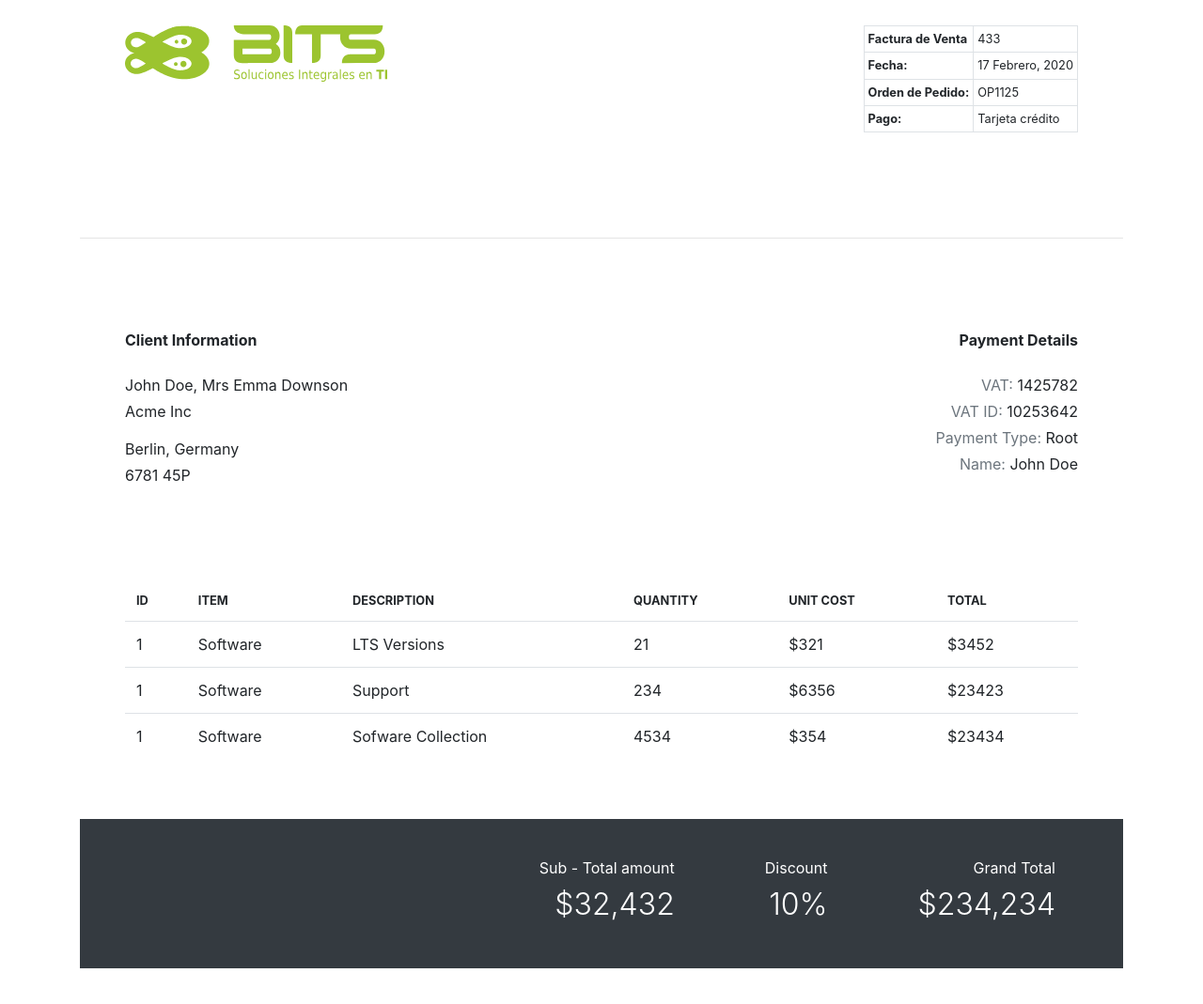
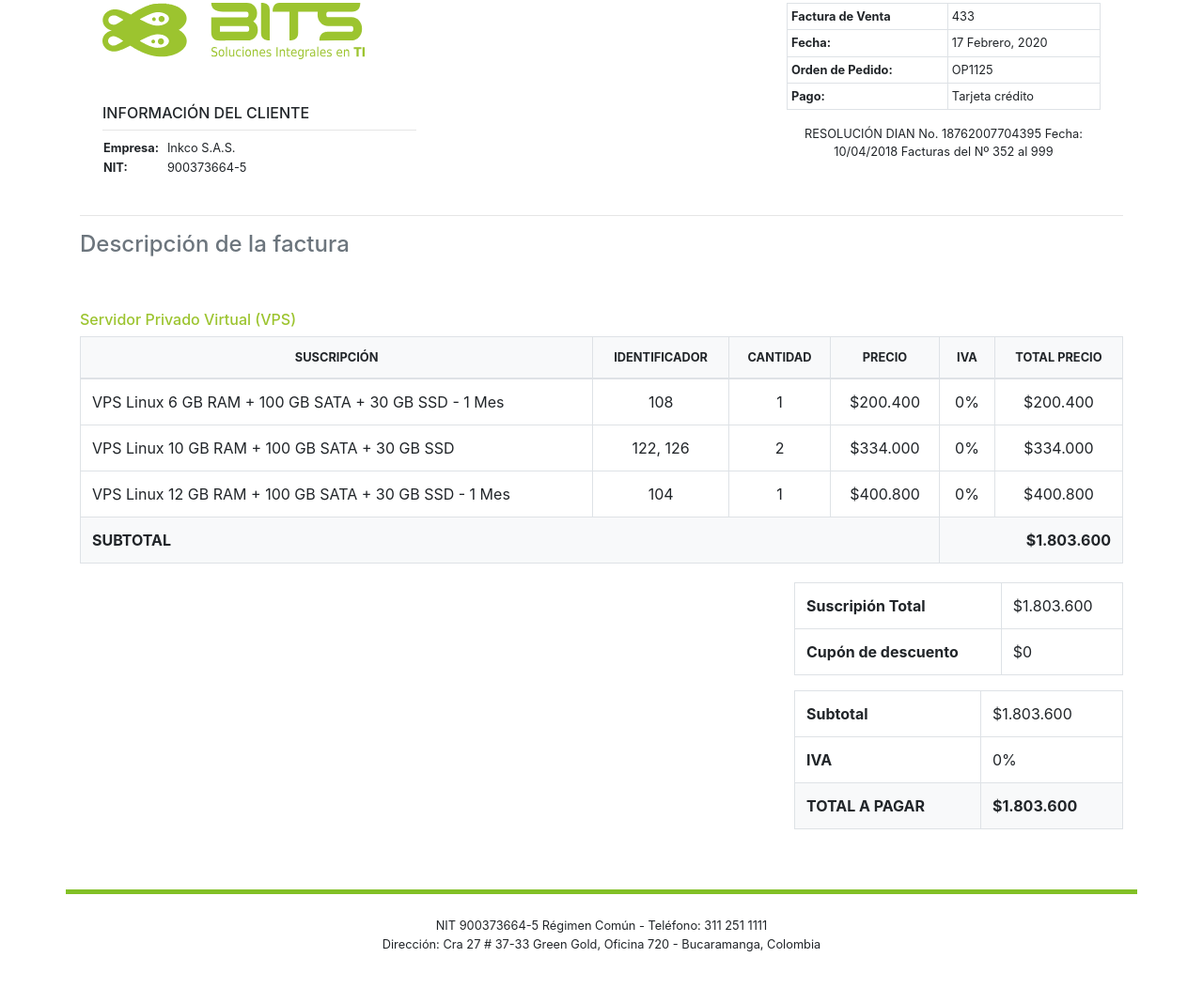
Before and after one commit to hanscode/invoice-bits, a plain HTML site: page index.html in a window 1280 px wide. Shown: the part 103-1172 px from the top of the page at 94% size. After the commit the page ends 1134 px from the top, so only its background shows below. Drawn offline with nearby package versions, Linux system fonts and the light colour scheme.

Commit message:
Bits Invoice with BS 4 Done

```diff
--- a/assets/css/style.css
+++ b/assets/css/style.css
@@ -11,3 +11,10 @@ hgroup h1 {
   font-weight: normal;
   text-align: center;
 }
+
+.top-line {
+  border-top: 5px solid #82c026;
+}
+.bits {
+  color: #9cc42f;
+}
--- a/index.html
+++ b/index.html
@@ -1,28 +1,47 @@
 <!DOCTYPE html>
 <html lang="en" dir="ltr">
+
 <head>
   <meta charset="utf-8">
   <title></title>
-    <link rel="stylesheet" href="https://stackpath.bootstrapcdn.com/bootstrap/4.4.1/css/bootstrap.min.css" integrity="sha384-Vkoo8x4CGsO3+Hhxv8T/Q5PaXtkKtu6ug5TOeNV6gBiFeWPGFN9MuhOf23Q9Ifjh" crossorigin="anonymous">
+  <link rel="stylesheet" href="assets/css/bootstrap.min.css">
   <link rel="stylesheet" href="assets/css/style.css">
 </head>
+
 <body>
+
   <header>
     <hgroup class="container">
       <h1>Bits - Soluciones Integrales en Tecnología e Información S.A.S.</h1>
     </hgroup>
   </header>
+
   <main class="container">
     <div class="row">
-        <div class="col-12">
+      <div class="col-md-12">
         <div class="">
           <div class="card-body p-0">
-                    <div class="clearfix p-5">
-                        <div class="float-left">
+            <div class="row p-4">
+              <div class="col-md-4">
                 <img src="assets/images/bits.svg">
+                <h6 class="mt-5 text-uppercase">Información del Cliente</h2>
+                  <hr class="my-2">
+                  <table class="small">
+                    <tbody>
+                      <tr>
+                        <td class="font-weight-bold">Empresa:</td>
+                        <td class="pl-2">Inkco S.A.S.</td>
+                      </tr>
+                      <tr>
+                        <td class="font-weight-bold">NIT:</td>
+                        <td class="pl-2">900373664-5</td>
+                      </tr>
+                    </tbody>
+                  </table>
               </div>
 
-                        <div class="float-right">
+
+              <div class="col-md-4 offset-md-4">
                 <table class="table table-bordered small">
                   <tbody>
                     <tr>
@@ -42,100 +61,110 @@
                       <td class="p-1">Tarjeta crédito</td>
                     </tr>
                   </tbody>
-
                 </table>
+                <p class="text-center small">
+                  RESOLUCIÓN DIAN No. 18762007704395 Fecha:<br>
+                  10/04/2018 Facturas del Nº 352 al 999
+                </p>
               </div>
             </div>
 
-                    <hr class="my-5">
-
-                    <div class="row pb-5 p-5">
-                        <div class="col-md-6">
-                            <p class="font-weight-bold mb-4">Client Information</p>
-                            <p class="mb-1">John Doe, Mrs Emma Downson</p>
-                            <p>Acme Inc</p>
-                            <p class="mb-1">Berlin, Germany</p>
-                            <p class="mb-1">6781 45P</p>
-                        </div>
-
-                        <div class="col-md-6 text-right">
-                            <p class="font-weight-bold mb-4">Payment Details</p>
-                            <p class="mb-1"><span class="text-muted">VAT: </span> 1425782</p>
-                            <p class="mb-1"><span class="text-muted">VAT ID: </span> 10253642</p>
-                            <p class="mb-1"><span class="text-muted">Payment Type: </span> Root</p>
-                            <p class="mb-1"><span class="text-muted">Name: </span> John Doe</p>
-                        </div>
-                    </div>
-
-                    <div class="row p-5">
+            <hr class="my-3">
+            <h4 class="text-muted">Descripción de la factura</h4>
+            <div class="row pt-5">
               <div class="col-md-12">
-                            <table class="table">
+                <h6 class="bits">Servidor Privado Virtual (VPS)</h6>
+                <table class="table table-bordered">
                   <thead>
-                                    <tr>
-                                        <th class="border-0 text-uppercase small font-weight-bold">ID</th>
-                                        <th class="border-0 text-uppercase small font-weight-bold">Item</th>
-                                        <th class="border-0 text-uppercase small font-weight-bold">Description</th>
-                                        <th class="border-0 text-uppercase small font-weight-bold">Quantity</th>
-                                        <th class="border-0 text-uppercase small font-weight-bold">Unit Cost</th>
-                                        <th class="border-0 text-uppercase small font-weight-bold">Total</th>
+                    <tr class="bg-light">
+                      <th class="text-uppercase small font-weight-bold text-center">Suscripción</th>
+                      <th class="text-uppercase small font-weight-bold text-center">Identificador</th>
+                      <th class="text-uppercase small font-weight-bold text-center">Cantidad</th>
+                      <th class="text-uppercase small font-weight-bold text-center">Precio</th>
+                      <th class="text-uppercase small font-weight-bold text-center">IVA</th>
+                      <th class="text-uppercase small font-weight-bold text-center">Total Precio</th>
                     </tr>
                   </thead>
                   <tbody>
                     <tr>
-                                        <td>1</td>
-                                        <td>Software</td>
-                                        <td>LTS Versions</td>
-                                        <td>21</td>
-                                        <td>$321</td>
-                                        <td>$3452</td>
+                      <td>VPS Linux 6 GB RAM + 100 GB SATA + 30 GB SSD - 1 Mes</td>
+                      <td class="text-center">108</td>
+                      <td class="text-center">1</td>
+                      <td class="text-center">$200.400</td>
+                      <td class="text-center">0%</td>
+                      <td class="text-center">$200.400</td>
                     </tr>
                     <tr>
-                                        <td>1</td>
-                                        <td>Software</td>
-                                        <td>Support</td>
-                                        <td>234</td>
-                                        <td>$6356</td>
-                                        <td>$23423</td>
+                      <td>VPS Linux 10 GB RAM + 100 GB SATA + 30 GB SSD</td>
+                      <td class="text-center">122, 126</td>
+                      <td class="text-center">2</td>
+                      <td class="text-center">$334.000</td>
+                      <td class="text-center">0%</td>
+                      <td class="text-center">$334.000</td>
                     </tr>
                     <tr>
-                                        <td>1</td>
-                                        <td>Software</td>
-                                        <td>Sofware Collection</td>
-                                        <td>4534</td>
-                                        <td>$354</td>
-                                        <td>$23434</td>
+                      <td>VPS Linux 12 GB RAM + 100 GB SATA + 30 GB SSD - 1 Mes </td>
+                      <td class="text-center">104</td>
+                      <td class="text-center">1</td>
+                      <td class="text-center">$400.800</td>
+                      <td class="text-center">0%</td>
+                      <td class="text-center">$400.800</td>
+                    </tr>
+                    <tr class="bg-light">
+                      <td colspan="4" class="font-weight-bold text-uppercase">Subtotal</td>
+                      <td colspan="2" class="font-weight-bold text-uppercase text-right">$1.803.600</td>
                     </tr>
                   </tbody>
                 </table>
               </div>
             </div>
 
-                    <div class="d-flex flex-row-reverse bg-dark text-white p-4">
-                        <div class="py-3 px-5 text-right">
-                            <div class="mb-2">Grand Total</div>
-                            <div class="h2 font-weight-light">$234,234</div>
+            <div class="row pt-1">
+              <div class="col-md-4 offset-md-8">
+                <table class="table table-bordered">
+                  <tbody>
+                    <tr>
+                      <td class="font-weight-bold">Suscripión Total</td>
+                      <td>$1.803.600</td>
+                    </tr>
+                    <tr>
+                      <td class="font-weight-bold">Cupón de descuento</td>
+                      <td>$0</td>
+                    </tr>
+                  </tbody>
+                </table>
+
+                <table class="table table-bordered pt-2">
+                  <tbody>
+                    <tr>
+                      <td class="font-weight-bold">Subtotal</td>
+                      <td>$1.803.600</td>
+                    </tr>
+                    <tr>
+                      <td class="font-weight-bold">IVA</td>
+                      <td>0%</td>
+                    </tr>
+                    <tr class="bg-light">
+                      <td class="text-uppercase font-weight-bold">Total a pagar</td>
+                      <td class="font-weight-bold">$1.803.600</td>
+                    </tr>
+                  </tbody>
+                </table>
+              </div>
             </div>
 
-                        <div class="py-3 px-5 text-right">
-                            <div class="mb-2">Discount</div>
-                            <div class="h2 font-weight-light">10%</div>
-                        </div>
-
-                        <div class="py-3 px-5 text-right">
-                            <div class="mb-2">Sub - Total amount</div>
-                            <div class="h2 font-weight-light">$32,432</div>
           </div>
         </div>
       </div>
     </div>
+  </main>
+
+  <footer class="pt-5">
+    <div class="container top-line">
+      <p class="small text-center pt-4">NIT 900373664-5 Régimen Común - Teléfono: 311 251 1111<br>
+      Dirección: Cra 27 # 37-33 Green Gold, Oficina 720 - Bucaramanga, Colombia</p>
     </div>
-    </div>
+  </footer>
+</body>
 
-    <div class="text-light mt-5 mb-5 text-center small">by : <a class="text-light" target="_blank" href="http://totoprayogo.com">totoprayogo.com</a></div>
-
-</main>
-    <script src="https://code.jquery.com/jquery-3.4.1.slim.min.js" integrity="sha384-J6qa4849blE2+poT4WnyKhv5vZF5SrPo0iEjwBvKU7imGFAV0wwj1yYfoRSJoZ+n" crossorigin="anonymous"></script>
-    <script src="https://cdn.jsdelivr.net/npm/popper.js@1.16.0/dist/umd/popper.min.js" integrity="sha384-Q6E9RHvbIyZFJoft+2mJbHaEWldlvI9IOYy5n3zV9zzTtmI3UksdQRVvoxMfooAo" crossorigin="anonymous"></script>
-    <script src="https://stackpath.bootstrapcdn.com/bootstrap/4.4.1/js/bootstrap.min.js" integrity="sha384-wfSDF2E50Y2D1uUdj0O3uMBJnjuUD4Ih7YwaYd1iqfktj0Uod8GCExl3Og8ifwB6" crossorigin="anonymous"></script>
-  </body>
 </html>
```
Also changed, not shown: assets/css/bootstrap.min.css (added). Lines whose indentation alone changed are shown as unchanged.
